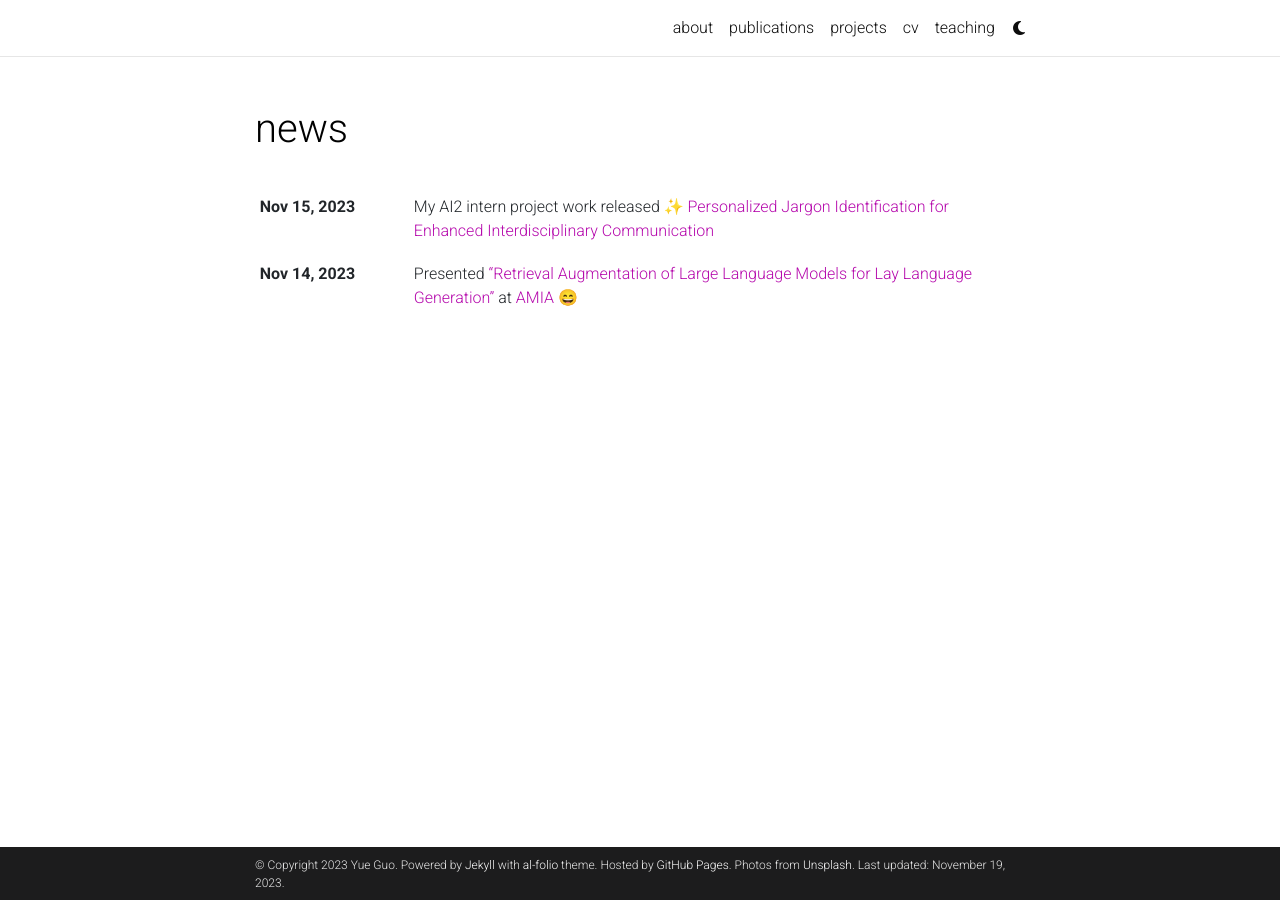
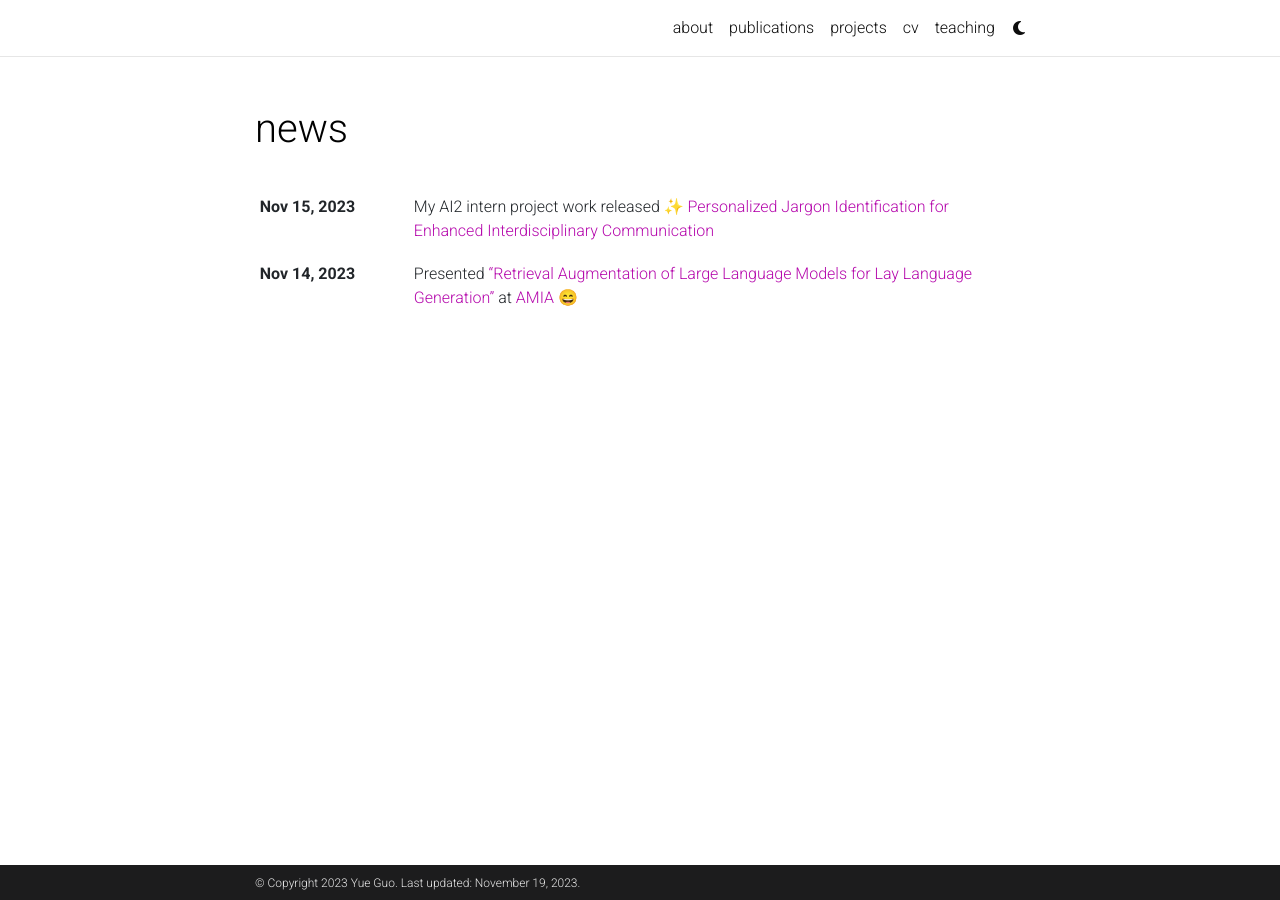
Before and after one commit to yueguo-50/yueguo-50.github.io, a Jekyll site: the page built from news.html, in a window 1280 px wide. Built offline with Jekyll 4.4.1, drawn with Linux system fonts in a browser that asks for light colours; emoji names are drawn with the system emoji font; comment, search, counter and statistics services are not loaded; a style sheet for code colours, icons or effects is not loaded.

Commit message:
modified:   _config.yml

```diff
--- a/_config.yml
+++ b/_config.yml
@@ -7,12 +7,8 @@
 middle_name:
 last_name: Guo
 email: yguo50@uw.edu
-description: > # the ">" symbol means to ignore newlines until "footer_text:"
-  A simple, whitespace theme for academics. Based on [*folio](https://github.com/bogoli/-folio) design.
-footer_text: >
-  Powered by <a href="https://jekyllrb.com/" target="_blank">Jekyll</a> with <a href="https://github.com/alshedivat/al-folio">al-folio</a> theme.
-  Hosted by <a href="https://pages.github.com/" target="_blank">GitHub Pages</a>.
-  Photos from <a href="https://unsplash.com" target="_blank">Unsplash</a>.
+description:  # the ">" symbol means to ignore newlines until "footer_text:
+footer_text:
 keywords: jekyll, jekyll-theme, academic-website, portfolio-website  # add your own keywords or leave empty
 
 lang: en # the language of your site (for example: en, fr, cn, ru, etc.)
```
